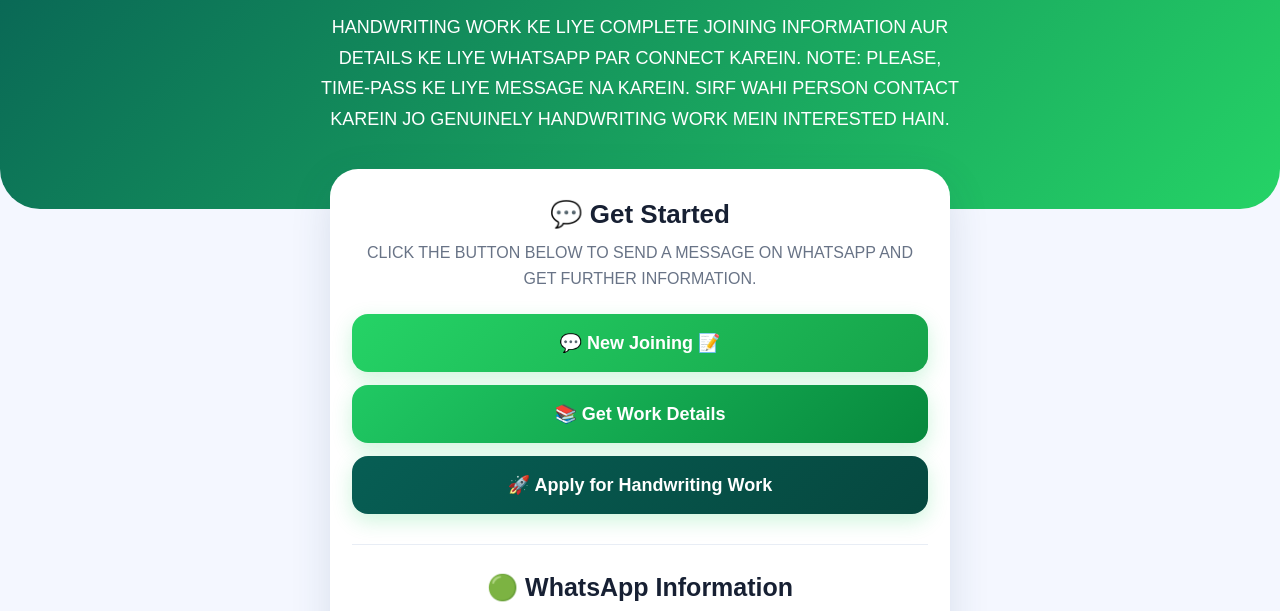
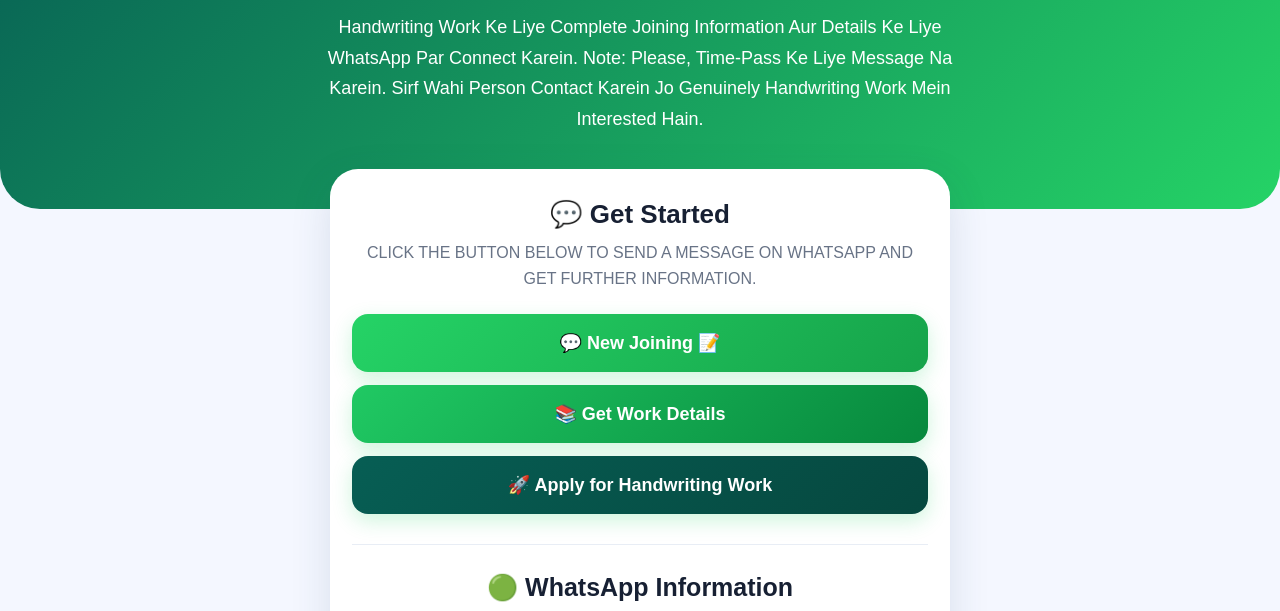
Before and after one commit to handwritingjob/vishv-book-publication, a plain HTML site: page index.html in a window 1280 px wide. Shown: the part 149-760 px from the top of the page. Drawn offline with Linux system fonts and the light colour scheme.

Commit message:
Update text for handwriting work information

```diff
--- a/index.html
+++ b/index.html
@@ -265,8 +265,8 @@ footer{
     </h1>
 
     <p>
-        HANDWRITING WORK KE LIYE COMPLETE JOINING INFORMATION AUR DETAILS KE LIYE WHATSAPP PAR CONNECT KAREIN.
-NOTE: PLEASE, TIME-PASS KE LIYE MESSAGE NA KAREIN. SIRF WAHI PERSON CONTACT KAREIN JO GENUINELY HANDWRITING WORK MEIN INTERESTED HAIN.
+        Handwriting Work Ke Liye Complete Joining Information Aur Details Ke Liye WhatsApp Par Connect Karein.
+Note: Please, Time-Pass Ke Liye Message Na Karein. Sirf Wahi Person Contact Karein Jo Genuinely Handwriting Work Mein Interested Hain.
 
 </section>
 
```
